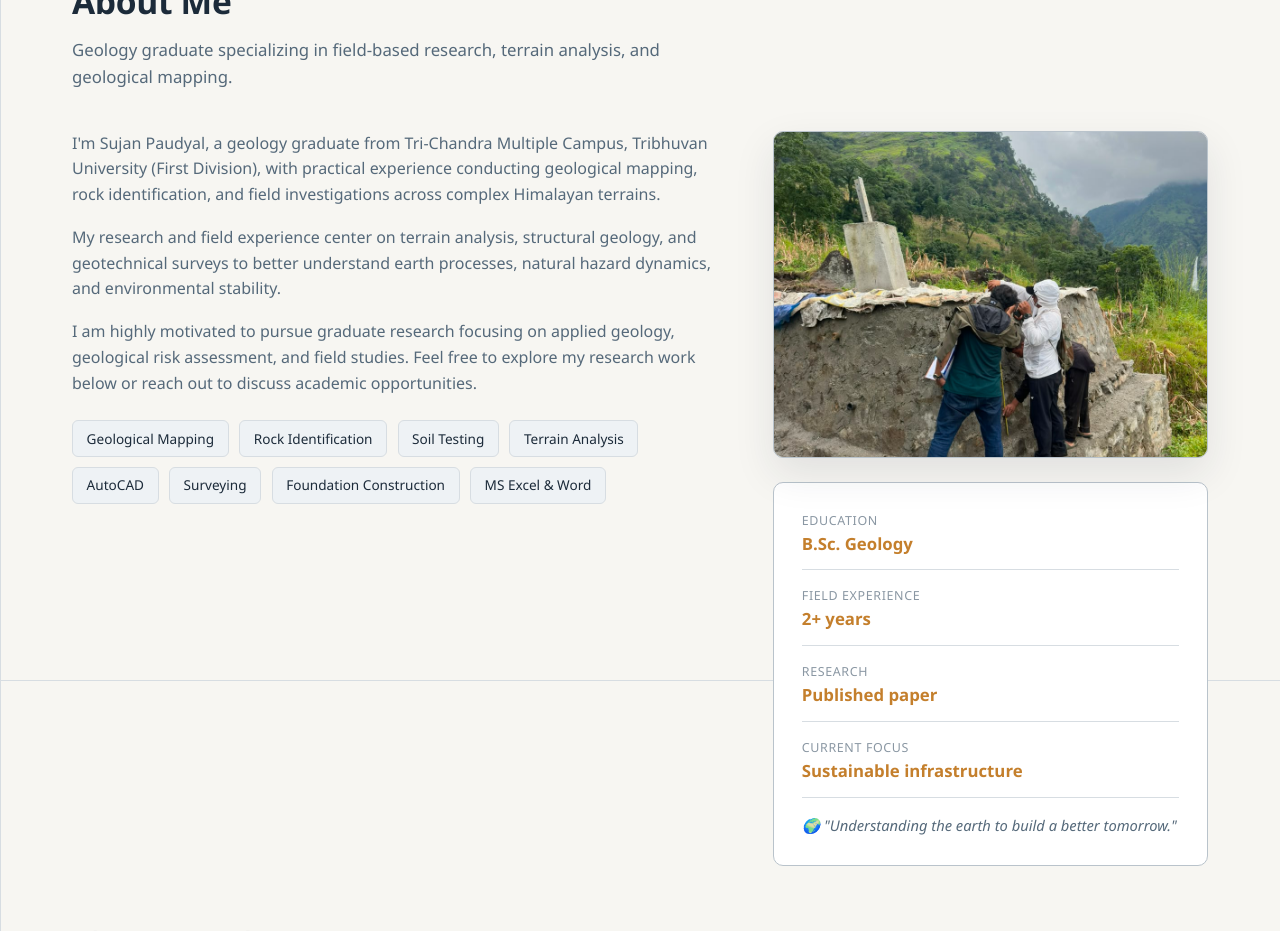
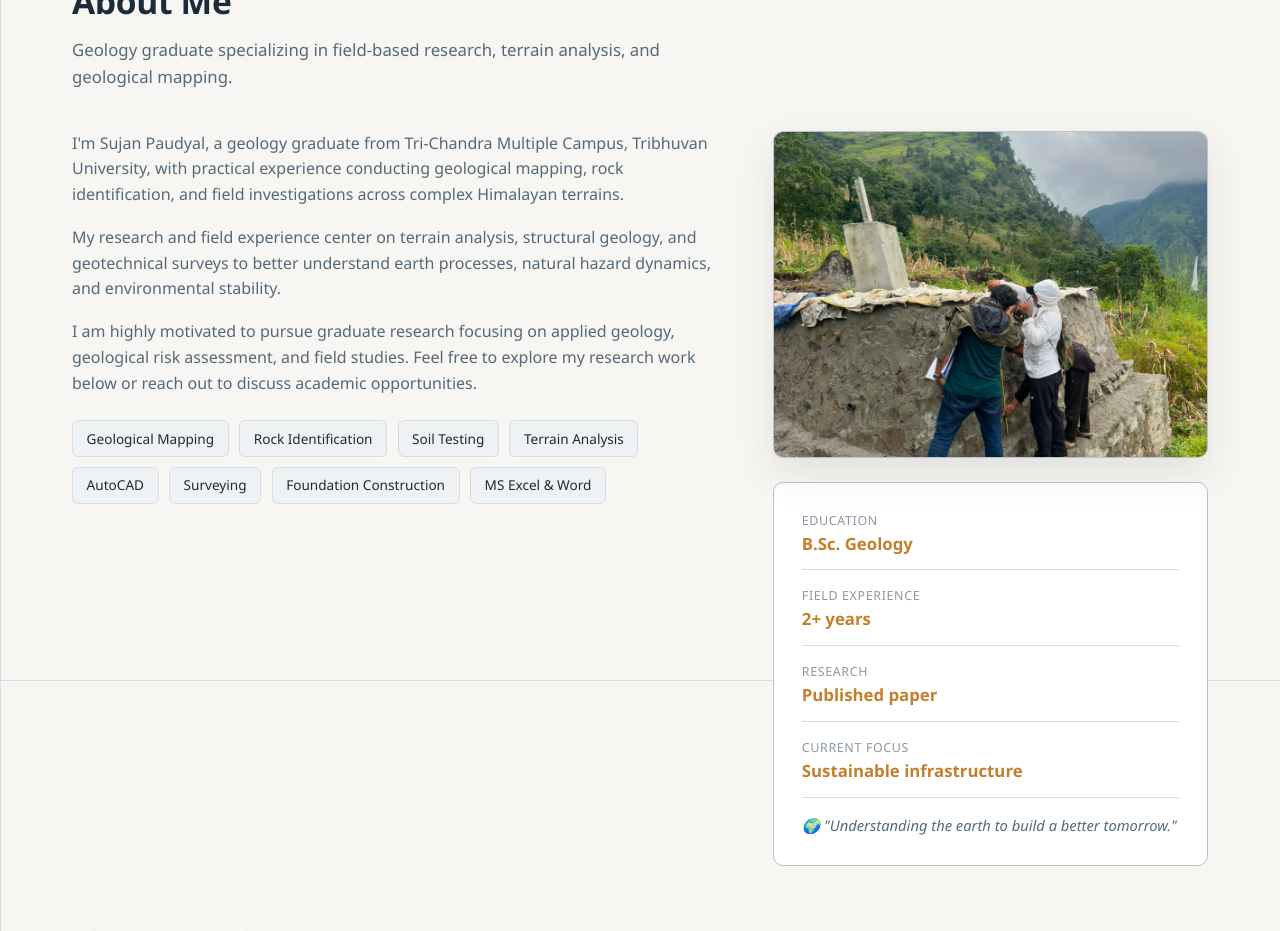
Before and after one commit to thatssujan-cloud/sujan, a plain HTML site: page index.html in a window 1280 px wide. Shown: the part 920-1851 px from the top of the page. Drawn offline with Linux system fonts and the light colour scheme.

Commit message:
Update index.html

```diff
--- a/index.html
+++ b/index.html
@@ -67,7 +67,7 @@
             <div class="about-grid">
                 <div class="about-text">
                     <p>
-                        I'm Sujan Paudyal, a geology graduate from Tri-Chandra Multiple Campus, Tribhuvan University (First Division), with practical experience conducting geological mapping, rock identification, and field investigations across complex Himalayan terrains.
+                        I'm Sujan Paudyal, a geology graduate from Tri-Chandra Multiple Campus, Tribhuvan University, with practical experience conducting geological mapping, rock identification, and field investigations across complex Himalayan terrains.
                     </p>
                     <p>
                         My research and field experience center on terrain analysis, structural geology, and geotechnical surveys to better understand earth processes, natural hazard dynamics, and environmental stability.
```
